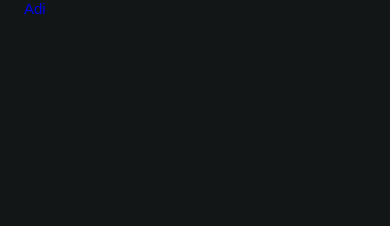
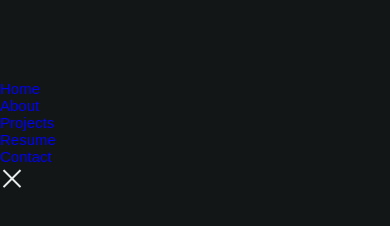
Before and after one commit to adityatripathics22/ShadowFox_internship, a plain HTML site: page Task_1(Begineer)/index.html in a window 390 px wide. Drawn offline with nearby package versions, Linux system fonts and the light colour scheme; a web font is replaced by a local one.

Commit message:
add header and navigation styles with responsive menu

```diff
--- a/Task_1(Begineer)/assets/css/styles.css
+++ b/Task_1(Begineer)/assets/css/styles.css
@@ -135,9 +135,58 @@ img {
 }
 
 /*=============== HEADER & NAV ===============*/
+.header{
+  position: fixed;
+  width: 100%;
+  top: 0;
+  left: 0;
+  background-color: var(--body-color);
+  z-index: var(--z-fixed);
+  transition: box-shadow .4s;
+
+}
+
+.nav{
+  height: var(--header-height);
+  display: flex;
+  justify-content: space-between;
+  align-items: center;
+}
+
+.nav__logo {
+  color: var(--white-color);
+  font-weight: var(--font-semi-bold);
+  transition: color .4s;
+
+}
+
+.nav__logo:hover {
+  color: var(--first-color);
+}
 
 
+.nav__toggle,
+.nav__close{
+  font-size: 1.5rem;
+  cursor: pointer;
+}
+
 /* Navigation for mobile devices */
+@media screen and (max-width: 1150px) {
+  .nav__menu{
+    position: fixed;
+    top: 0;
+    left: 0;
+    width: 100%;
+    background-color: var(--body-color);
+    box-shadow: 0 8px 16px hsla(0, 0%, 0%, 0.5);
+    padding-block: 5rem 4rem;
+    border-radius: 0 0 1.5rem 1.5rem;
+    transition: top .4s;
+
+  }
+
+}
 
 
 /* Show menu */
--- a/Task_1(Begineer)/index.html
+++ b/Task_1(Begineer)/index.html
@@ -23,12 +23,41 @@
 
             <div class="nav__menu" id="nav__menu">
                <ul class="nav__list">
+                  <li>
+                     <a href="#home" class="nav__link">Home</a>
+
+                  </li>
+
+                  <li>
+                     <a href="#about" class="nav__link">About</a>
+                  </li>
+
+                  <li>
+                     <a href="#projects" class="nav__link">Projects</a>
+                  </li>
+
+                  <li>
+                     <a href="#resume" class="nav__link">Resume</a>
+                  </li>
+
+                  <li>
+                     <a href="#contact" class="nav__link">Contact</a>
+                  </li>
 
                </ul>
 
+               <div class="nav__close" id="nav__close">
+                  <i class="ri-close-large-line"></i>
+
+
+               </div>
+
             </div>
 
-            <div class="nav__toggle" id="nav__toggle"></div>
+            <div class="nav__toggle" id="nav__toggle">
+               <i class="ri-menu-line"></i>
+
+            </div>
          </nav>
 
       </header>
```
